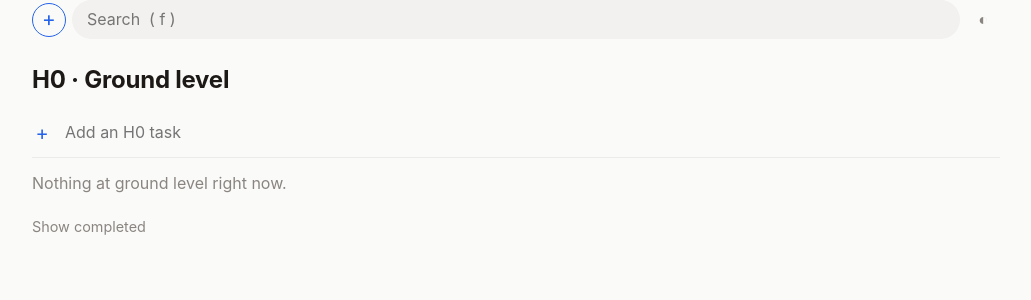
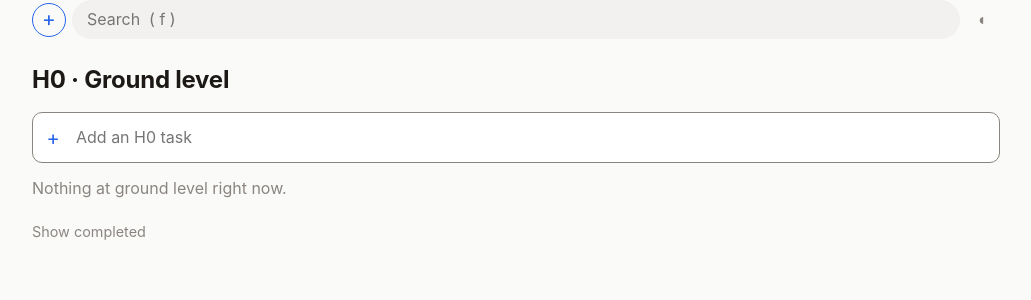
Before and after one commit to apurvanakade/GTD, a Flask app: page /h0 in a window 1280 px wide. Shown: the part 57-357 px from the top of the page, without its empty margins (124-1155 px from the left). Run offline with Flask 3, Linux system fonts and the light colour scheme; data comes from the database, SQL or seed files in the repository; data that the repository does not hold is empty.

Commit message:
Make add lines stand out; project notes blend into background
Co-Authored-By: Claude Sonnet 5.5 <noreply@anthropic.com>

```diff
--- a/static/style.css
+++ b/static/style.css
@@ -146,10 +146,10 @@ header.page .actions { display: flex; flex-wrap: wrap; gap: 8px; align-items: ce
 
 /* The add line: one quiet title box; its extra fields show once it's in use. */
 .add {
-  display: flex; flex-wrap: wrap; align-items: center; gap: 6px 8px; margin: 0 0 14px; padding: 2px 0 6px;
-  border-bottom: 1px solid var(--line);
+  display: flex; flex-wrap: wrap; align-items: center; gap: 6px 8px; margin: 0 0 14px; padding: 6px 10px;
+  background: var(--card); border: 1px solid var(--muted); border-radius: 10px;
 }
-.add:focus-within { border-bottom-color: var(--accent); }
+.add:focus-within { border-color: var(--accent); }
 .add .plus { color: var(--accent); font-size: 1.25rem; line-height: 1; width: 20px; text-align: center; }
 .add input[name="title"] { flex: 1 1 200px; width: auto; min-width: 0; border-color: transparent; background: transparent; padding: 6px 4px; }
 .add > .primary { width: 30px; height: 30px; padding: 0; border-radius: 50%; visibility: hidden; }
@@ -172,6 +172,8 @@ select:has(option[value="__new__"]:checked) + input { display: block; }
 .process textarea, .project textarea, .edit textarea, .process .md-editor, .project .md-editor, .edit .md-editor { margin-top: 6px; }
 .autosave { margin: 4px 0 0; min-height: 1.2em; font-size: .85rem; }
 .autosave button { padding: 0 2px; font-size: inherit; text-decoration: underline; }
+.project textarea, .project .md-editor { background: transparent; border-color: transparent; }
+.project textarea:focus, .project .md-editor:focus { border-color: var(--line); }
 .project textarea { field-sizing: content; min-height: 2.6em; }
 .edit label { display: block; margin: 10px 0; color: var(--muted); font-size: .9rem; }
 .edit label input, .edit label select { display: block; width: 100%; margin-top: 4px; color: var(--fg); font-size: 1rem; }
```
Also changed, not shown: tests/test_browser.py (+1 -1 lines).
